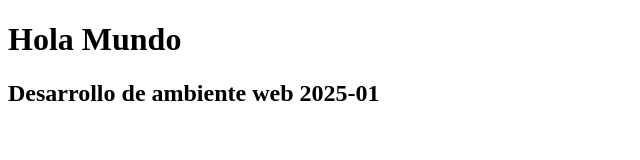
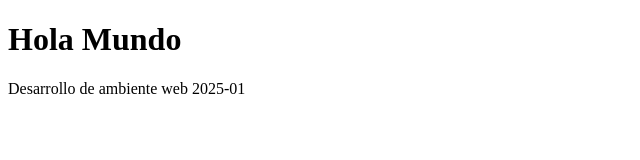
Before and after one commit to willtl2000/ambienteweb202501git_PC, a plain HTML site: page index.html in a window 1280 px wide. Shown: the whole page, without its empty margins (0-640 px from the left). Drawn offline with Linux system fonts and the light colour scheme.

Commit message:
Cambio de subtítulo a párrafo

```diff
--- a/index.html
+++ b/index.html
@@ -7,7 +7,7 @@
 </head>
 <body>
     <h1>Hola Mundo</h1>
-    <h2>Desarrollo de ambiente web 2025-01</h2>
+    <p>Desarrollo de ambiente web 2025-01</p>
 
 
 </body>
```
